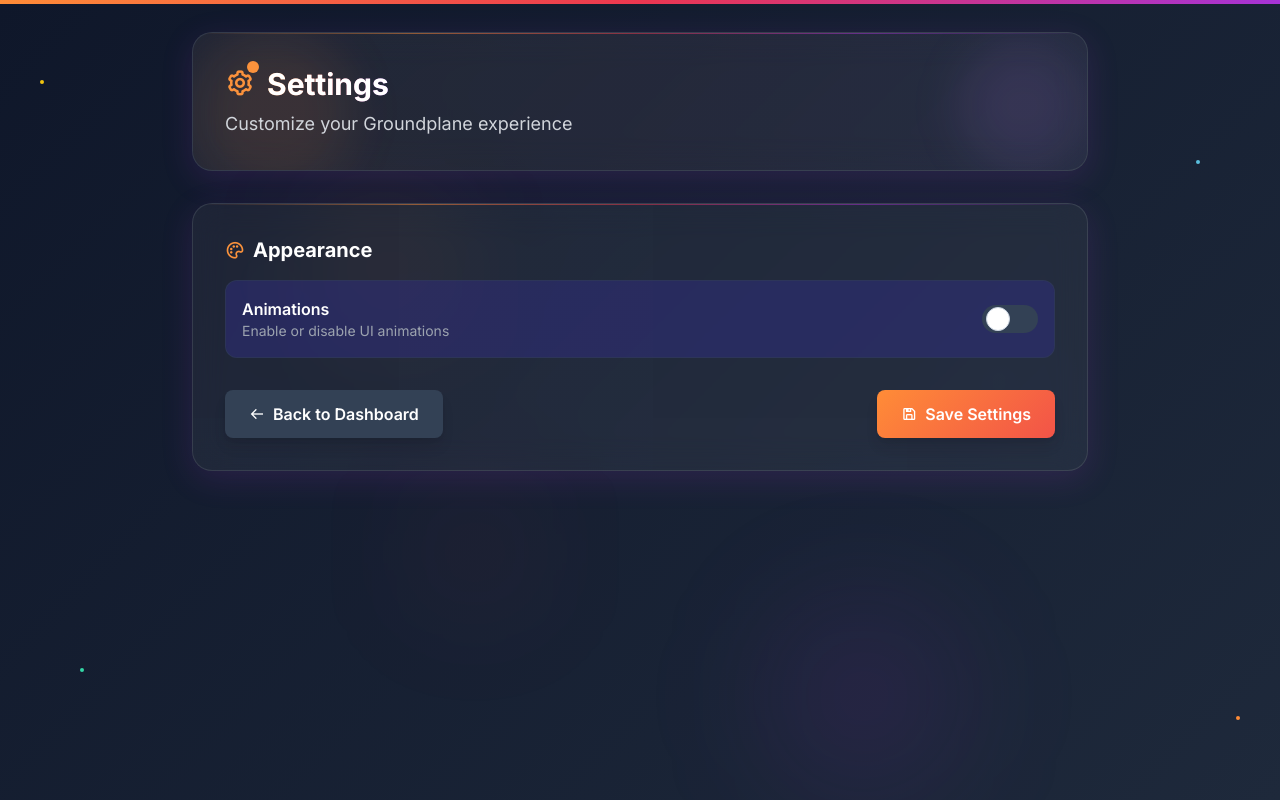
After one commit to The-UnknownHacker/groundplane, a Flask app: page /settings in a window 1280 px wide. The commit adds this page. Run offline with Flask 2, Linux system fonts and the light colour scheme; the visitor is signed in with stand-in values (Sample User, id 1); some libraries are stand-ins or nearby versions.

Commit message:
Add new feature! Disable Animations + Cleanup some code

```diff
--- a/main.py
+++ b/main.py
@@ -12,6 +12,7 @@ import tempfile
 import uuid
 import threading
 import shutil
+import json
 
 def allowed_file(filename):
     return '.' in filename and filename.rsplit('.', 1)[1].lower() in ALLOWED_EXTENSIONS
@@ -27,6 +28,7 @@ HACKCLUB_CDN_TOKEN = os.environ.get('HACKCLUB_CDN_TOKEN')
 AIRTABLE_BASE_ID = os.environ.get('AIRTABLE_BASE_ID')
 AIRTABLE_TABLE_NAME=os.environ.get('AIRTABLE_TABLE_NAME')
 AIRTABLE_API_KEY = os.environ.get('AIRTABLE_API_KEY')
+AIRTABLE_USER_SETTINGS_TABLE = os.environ.get('AIRTABLE_USER_SETTINGS_TABLE', 'UserSettings')
 
 ALLOWED_EXTENSIONS = {'png', 'jpg', 'jpeg', 'gif', 'mp4', 'mov', 'avi', 'webm'}
 
@@ -639,11 +641,214 @@ def project_detail(project_id):
     return render_template('project_detail.html', project_id=project_id)
 
 
+def get_user_settings(user_id):
+    """Get user settings from session or Airtable"""
+    # Check if settings are in session first
+    if 'user_settings' in session:
+        return session['user_settings']
+
+    # Default settings to use if Airtable fails
+    default_settings = {
+        'record_id': None,
+        'enable_animations': True,
+        'reduced_motion': False,
+        'project_reminders': True
+    }
+
+    # Try to get from Airtable if configured
+    if AIRTABLE_BASE_ID and AIRTABLE_API_KEY and AIRTABLE_USER_SETTINGS_TABLE:
+        try:
+            url = f"https://api.airtable.com/v0/{AIRTABLE_BASE_ID}/{AIRTABLE_USER_SETTINGS_TABLE}"
+            headers = {'Authorization': f'Bearer {AIRTABLE_API_KEY}'}
+
+            params = {
+                'filterByFormula': f"{{User ID}} = '{user_id}'",
+                'maxRecords': 1
+            }
+
+            response = requests.get(url, headers=headers, params=params)
+
+            if response.status_code == 200:
+                data = response.json()
+                records = data.get('records', [])
+
+                if records:
+                    # Return the first record's fields
+                    settings = {
+                        'record_id': records[0]['id'],
+                        'enable_animations': records[0]['fields'].get('Enable Animations', True),
+                        'reduced_motion': records[0]['fields'].get('Reduced Motion', False),
+                        'project_reminders': records[0]['fields'].get('Project Reminders', True)
+                    }
+                    # Store in session for future use
+                    session['user_settings'] = settings
+                    return settings
+                else:
+                    # Create default settings if none exist
+                    default_settings_fields = {
+                        'User ID': user_id,
+                        'Enable Animations': True,
+                        'Reduced Motion': False,
+                        'Project Reminders': True
+                    }
+
+                    create_data = {
+                        'fields': default_settings_fields
+                    }
+
+                    create_response = requests.post(url, headers={
+                        'Authorization': f'Bearer {AIRTABLE_API_KEY}',
+                        'Content-Type': 'application/json'
+                    }, json=create_data)
+
+                    if create_response.status_code == 200:
+                        result = create_response.json()
+                        settings = {
+                            'record_id': result['id'],
+                            'enable_animations': True,
+                            'reduced_motion': False,
+                            'project_reminders': True
+                        }
+                        # Store in session for future use
+                        session['user_settings'] = settings
+                        return settings
+                    else:
+                        logger.error(f"Failed to create default settings: {create_response.text}")
+            else:
+                logger.error(f"Failed to fetch user settings: {response.text}")
+
+        except Exception as e:
+            logger.error(f"Error fetching user settings: {str(e)}")
+    else:
+        logger.info("Airtable settings not configured, using session storage for user settings")
+
+    # Store default settings in session
+    session['user_settings'] = default_settings
+    return default_settings
+
+def save_user_settings(user_id, settings):
+    """Save user settings to session and Airtable if configured"""
+    # Always save to session first
+    session_settings = {
+        'record_id': None,  # Will be updated if Airtable save is successful
+        'enable_animations': settings.get('enable_animations', True),
+        'reduced_motion': settings.get('reduced_motion', False),
+        'project_reminders': settings.get('project_reminders', True)
+    }
+
+    # Save to session
+    session['user_settings'] = session_settings
+
+    # Try to save to Airtable if configured
+    if AIRTABLE_BASE_ID and AIRTABLE_API_KEY and AIRTABLE_USER_SETTINGS_TABLE:
+        try:
+            url = f"https://api.airtable.com/v0/{AIRTABLE_BASE_ID}/{AIRTABLE_USER_SETTINGS_TABLE}"
+            headers = {
+                'Authorization': f'Bearer {AIRTABLE_API_KEY}',
+                'Content-Type': 'application/json'
+            }
+
+            # First check if settings already exist
+            existing_settings = get_user_settings(user_id)
+            record_id = existing_settings.get('record_id')
+
+            if record_id:
+                # Update existing record
+                update_url = f"{url}/{record_id}"
+                update_data = {
+                    'fields': {
+                        'Enable Animations': settings.get('enable_animations', True),
+                        'Reduced Motion': settings.get('reduced_motion', False),
+                        'Project Reminders': settings.get('project_reminders', True)
+                    }
+                }
+
+                response = requests.patch(update_url, headers=headers, json=update_data)
+
+                if response.status_code == 200:
+                    # Update record_id in session
+                    session_settings['record_id'] = record_id
+                    session['user_settings'] = session_settings
+                    return True
+                else:
+                    logger.error(f"Failed to update settings: {response.text}")
+                    # Session storage is already done, so just return True
+                    return True
+            else:
+                # Create new record
+                create_data = {
+                    'fields': {
+                        'User ID': user_id,
+                        'Enable Animations': settings.get('enable_animations', True),
+                        'Reduced Motion': settings.get('reduced_motion', False),
+                        'Project Reminders': settings.get('project_reminders', True)
+                    }
+                }
+
+                response = requests.post(url, headers=headers, json=create_data)
+
+                if response.status_code == 200:
+                    result = response.json()
+                    # Update record_id in session
+                    session_settings['record_id'] = result['id']
+                    session['user_settings'] = session_settings
+                    return True
+                else:
+                    logger.error(f"Failed to create settings: {response.text}")
+                    # Session storage is already done, so just return True
+                    return True
+        except Exception as e:
+            logger.error(f"Error saving user settings: {str(e)}")
+            # Session storage is already done, so just return True
+            return True
+    else:
+        logger.info("Airtable settings not configured, using session storage only")
+        # Session storage is already done, so just return True
+        return True
+
+@app.context_processor
+def inject_user_settings():
+    """Inject user settings into all templates"""
+    if 'user_id' in session:
+        return {'user_settings': get_user_settings(session['user_id'])}
+    return {'user_settings': {'enable_animations': True, 'reduced_motion': False, 'project_reminders': True}}
+
 @app.route('/')
 def index():
     if 'user_id' not in session:
         return render_template('landing.html')
     return render_template('dashboard.html', user=session)
+
+@app.route('/settings')
+@login_required
+def settings_page():
+    """Render the settings page"""
+    user_settings = get_user_settings(session['user_id'])
+    return render_template('settings.html', user=session, user_settings=user_settings)
+
+@app.route('/settings/save', methods=['POST'])
+@login_required
+def save_settings():
+    """Save user settings"""
+    # Get form data
+    enable_animations = 'enable_animations' in request.form
+    reduced_motion = 'reduced_motion' in request.form
+    project_reminders = 'project_reminders' in request.form
+
+    settings = {
+        'enable_animations': enable_animations,
+        'reduced_motion': reduced_motion,
+        'project_reminders': project_reminders
+    }
+
+    success = save_user_settings(session['user_id'], settings)
+
+    if success:
+        flash('Settings saved successfully!', 'success')
+    else:
+        flash('Failed to save settings. Please try again.', 'error')
+
+    return redirect(url_for('settings_page'))
 
 @app.route('/login')
 def login():
--- a/templates/base.html
+++ b/templates/base.html
@@ -222,8 +222,29 @@
             box-shadow: 0 4px 20px rgba(91, 192, 222, 0.15);
         }
     </style>
+    <!-- Apply user settings for animations -->
+    {% if user_settings is defined %}
+    <style>
+        {% if not user_settings.enable_animations %}
+        /* Disable animations when user has turned them off */
+        * {
+            animation: none !important;
+            transition: none !important;
+            transform: none !important;
+        }
+        {% endif %}
+
+        {% if user_settings.reduced_motion %}
+        /* Reduce motion for accessibility */
+        * {
+            animation-duration: 0.001s !important;
+            transition-duration: 0.001s !important;
+        }
+        {% endif %}
+    </style>
+    {% endif %}
 </head>
-<body class="bg-animated min-h-screen text-white font-phantom">
+<body class="bg-animated min-h-screen text-white font-phantom{% if user_settings is defined and not user_settings.enable_animations %} no-animations{% endif %}{% if user_settings is defined and user_settings.reduced_motion %} reduced-motion{% endif %}">
     <!-- Animated top progress bar -->
     <div class="fixed top-0 left-0 w-full h-1 bg-gradient-to-r from-primary-orange via-primary-red to-primary-purple animate-pulse-glow z-50"></div>
 
--- a/templates/dashboard.html
+++ b/templates/dashboard.html
@@ -31,6 +31,9 @@
             <div class="flex gap-4">
                 <a href="{{ url_for('create_project_page') }}" class="btn-primary px-6 py-3 text-white rounded-lg font-semibold flex items-center gap-2 shadow-lg hover:shadow-orange-500/25 transform hover:scale-105 transition-all duration-300 bg-gradient-to-r from-orange-500 to-red-500 hover:from-orange-600 hover:to-red-600 glow-orange">
                     <i class='bx bx-plus animate-bounce'></i> Create Project
+                </a>
+                <a href="{{ url_for('settings_page') }}" class="bg-slate-700 hover:bg-slate-600 px-6 py-3 text-white rounded-lg font-semibold flex items-center gap-2 transition-all duration-300 shadow-lg hover:shadow-slate-500/25 transform hover:scale-105">
+                    <i class='bx bx-cog'></i> Settings
                 </a>
                 <a href="{{ url_for('logout') }}" class="bg-slate-700 hover:bg-slate-600 px-6 py-3 text-white rounded-lg font-semibold flex items-center gap-2 transition-all duration-300 shadow-lg hover:shadow-slate-500/25 transform hover:scale-105">
                     <i class='bx bx-log-out'></i> Logout
--- /dev/null
+++ b/templates/settings.html
@@ -0,0 +1,89 @@
+{% extends "base.html" %}
+
+{% block title %}Settings - Groundplane{% endblock %}
+
+{% block content %}
+<div class="max-w-4xl mx-auto fade-in">
+    <div class="glass-card p-8 mb-8 animate__animated animate__fadeIn relative overflow-hidden">
+        <div class="absolute inset-0 opacity-10 bg-gradient-to-r from-orange-500/20 via-red-500/20 to-purple-500/20 animate-gradient"></div>
+        <div class="absolute top-0 left-0 w-40 h-40 bg-orange-400/10 rounded-full -translate-x-20 -translate-y-20 blur-xl animate-pulse"></div>
+        <div class="absolute bottom-0 right-0 w-32 h-32 bg-purple-400/10 rounded-full translate-x-16 translate-y-16 blur-xl animate-pulse"></div>
+
+        <div class="flex items-center gap-3 mb-2 relative z-10">
+            <div class="relative">
+                <i class='bx bx-cog text-orange-400 text-3xl animate-pulse'></i>
+                <div class="absolute -top-1 -right-1 w-3 h-3 bg-orange-400 rounded-full animate-ping"></div>
+            </div>
+            <h1 class="text-3xl font-bold text-white bg-gradient-to-r from-orange-400 via-red-400 to-purple-400 bg-clip-text text-transparent animate-gradient">
+                Settings
+            </h1>
+        </div>
+        <p class="text-gray-300 mt-2 text-lg relative z-10">Customize your Groundplane experience</p>
+    </div>
+
+    <div class="glass-card p-8 animate__animated animate__fadeIn animate__delay-1s relative overflow-hidden">
+        <div class="absolute inset-0 opacity-5">
+            <div class="absolute top-0 left-0 w-full h-full bg-gradient-to-br from-orange-500/10 via-red-500/10 to-purple-500/10 animate-gradient"></div>
+            <div class="absolute top-10 left-10 w-20 h-20 bg-orange-400/10 rounded-full blur-xl animate-pulse"></div>
+            <div class="absolute bottom-10 right-10 w-24 h-24 bg-purple-400/10 rounded-full blur-xl animate-pulse"></div>
+        </div>
+
+        <form id="settings-form" method="POST" action="{{ url_for('save_settings') }}" class="relative z-10">
+            <div class="mb-8">
+                <h2 class="text-xl font-bold text-white mb-4 flex items-center gap-2">
+                    <i class='bx bx-palette text-orange-400'></i> Appearance
+                </h2>
+
+                <div class="space-y-4">
+                    <div class="flex items-center justify-between p-4 bg-slate-800/50 rounded-xl border border-slate-700/50">
+                        <div>
+                            <h3 class="font-semibold text-white">Animations</h3>
+                            <p class="text-gray-400 text-sm">Enable or disable UI animations</p>
+                        </div>
+                        <label class="relative inline-flex items-center cursor-pointer">
+                            <input type="checkbox" id="enable_animations" name="enable_animations" class="sr-only peer" {% if user_settings.enable_animations %}checked{% endif %}>
+                            <div class="w-14 h-7 bg-slate-700 peer-focus:outline-none rounded-full peer peer-checked:after:translate-x-full peer-checked:after:border-white after:content-[''] after:absolute after:top-0.5 after:left-[4px] after:bg-white after:border-slate-300 after:border after:rounded-full after:h-6 after:w-6 after:transition-all peer-checked:bg-gradient-to-r peer-checked:from-orange-500 peer-checked:to-red-500"></div>
+                        </label>
+                    </div>
+                </div>
+            </div>
+
+            <div class="flex justify-between items-center mt-8">
+                <a href="{{ url_for('index') }}" class="bg-slate-700 hover:bg-slate-600 px-6 py-3 text-white rounded-lg font-semibold flex items-center gap-2 transition-all duration-300 shadow-lg hover:shadow-slate-500/25 transform hover:scale-105">
+                    <i class='bx bx-arrow-back'></i> Back to Dashboard
+                </a>
+                <button type="submit" class="btn-primary px-6 py-3 text-white rounded-lg font-semibold flex items-center gap-2 shadow-lg hover:shadow-orange-500/25 transform hover:scale-105 transition-all duration-300">
+                    <i class='bx bx-save'></i> Save Settings
+                </button>
+            </div>
+        </form>
+    </div>
+</div>
+
+<script>
+    document.addEventListener('DOMContentLoaded', function() {
+        const animationsToggle = document.getElementById('enable_animations');
+
+        if (!animationsToggle.checked) {
+            document.body.classList.add('no-animations');
+        }
+
+        animationsToggle.addEventListener('change', function() {
+            if (this.checked) {
+                document.body.classList.remove('no-animations');
+            } else {
+                document.body.classList.add('no-animations');
+            }
+        });
+    });
+</script>
+
+<style>
+    /* Styles for when animations are disabled */
+    .no-animations * {
+        animation: none !important;
+        transition: none !important;
+        transform: none !important;
+    }
+</style>
+{% endblock %}
```
